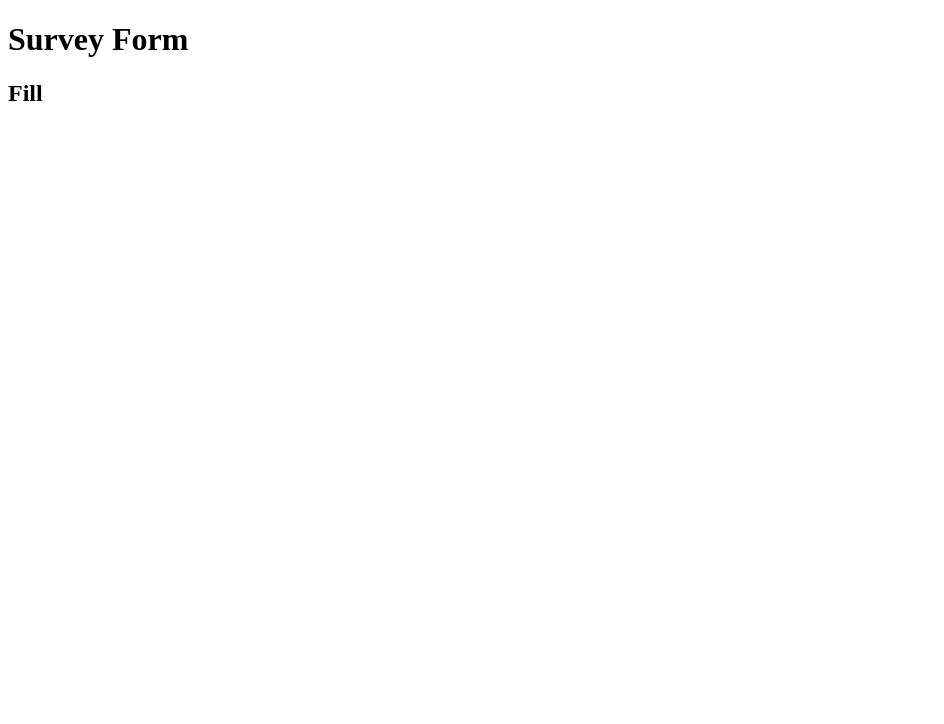
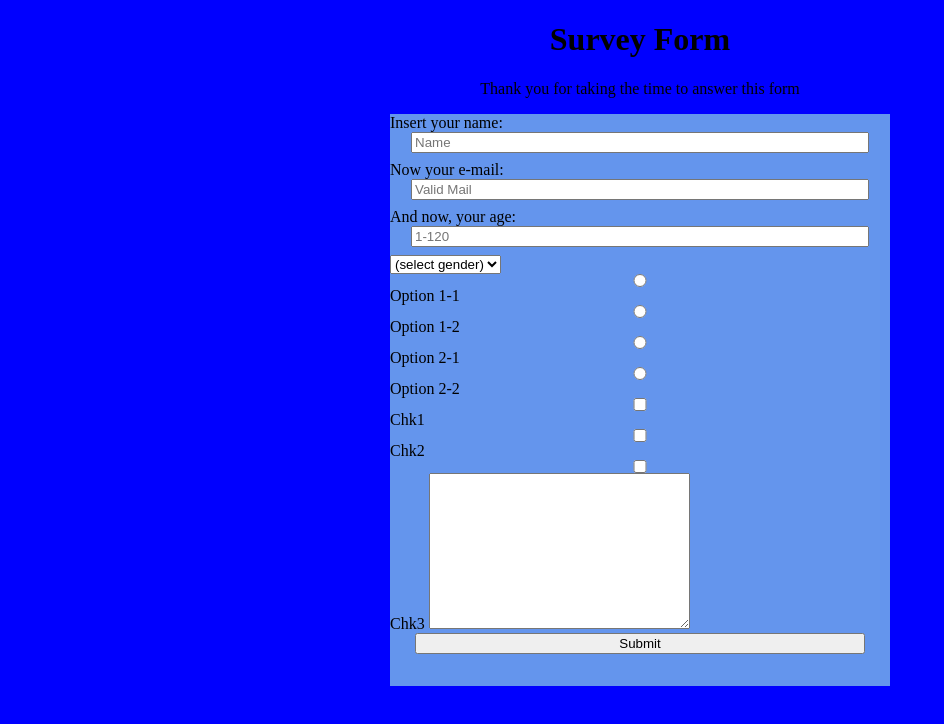
Before and after one commit to sandinojardim/freeCodeCamp, a plain HTML site: page SurveyForm/index.html in a window 1280 px wide. Shown: the whole page, without its empty margins (0-944 px from the left). Drawn offline with Linux system fonts and the light colour scheme.

Commit message:
3rd commit

```diff
--- a/SurveyForm/index.html
+++ b/SurveyForm/index.html
@@ -1,13 +1,29 @@
 <!DOCTYPE html>
 <html lang="en">
 <head>
+    <link rel="stylesheet" href="style.css">
     <meta charset="UTF-8">
     <meta http-equiv="X-UA-Compatible" content="IE=edge">
     <meta name="viewport" content="width=device-width, initial-scale=1.0">
-    <title>Document</title>
+    <title>Survey Form</title>
 </head>
 <body>
-    <h1>Survey Form</h1>
-    <h2>Fill</h2>
+    <h1 id="title">Survey Form</h1>
+    <p id="description">Thank you for taking the time to answer this form</p>
+    <form action="" id="survey-form">
+        <label for="name" id="name-label">Insert your name: <input type="text" name="name" id="name" required placeholder="Name"></label>
+        <label for="email" id="email-label">Now your e-mail: <input type="email" name="mail" id="email" required placeholder="Valid Mail"></label>
+        <label for="number" id="number-label">And now, your age: <input type="number" name="number" id="number" placeholder="1-120" pattern="\d+" min="1" max="120" required></label>
+        <select name="dropdown" id="dropdown"><option value="-">(select gender)</option><option value="M">Male</option><option value="F">Female</option></select>
+        <input type="radio" name="opt1" id="name1" value="Option 1"> Option 1-1
+        <input type="radio" name="opt1" id="name1" value="Option 1"> Option 1-2
+        <input type="radio" name="opt2" id="name2" value="Option 2"> Option 2-1
+        <input type="radio" name="opt2" id="name2" value="Option 2"> Option 2-2
+        <input type="checkbox" value="ch1" id="chb"> Chk1
+        <input type="checkbox" value="ch2" id="chb"> Chk2
+        <input type="checkbox" value="ch3" id="chb"> Chk3
+        <textarea name="comments" id="comments" cols="30" rows="10"></textarea>
+        <input type="submit" value="Submit" id="submit">
+    </form>
 </body>
 </html>
--- /dev/null
+++ b/SurveyForm/style.css
@@ -0,0 +1,24 @@
+body{
+    background-color: blue;
+}
+h1,p{
+    text-align: center;
+}
+form{
+  width: 500px;
+  max-width: 500px;
+  min-width: 300px;
+  margin: 0 auto;
+  padding-bottom: 2em;
+  background-color: cornflowerblue;
+}
+label{
+    display: block;
+    margin: 0.5rem 0;
+}
+input{
+    display: block;
+    margin: 0 auto;
+    width: 90%;
+
+}
```
